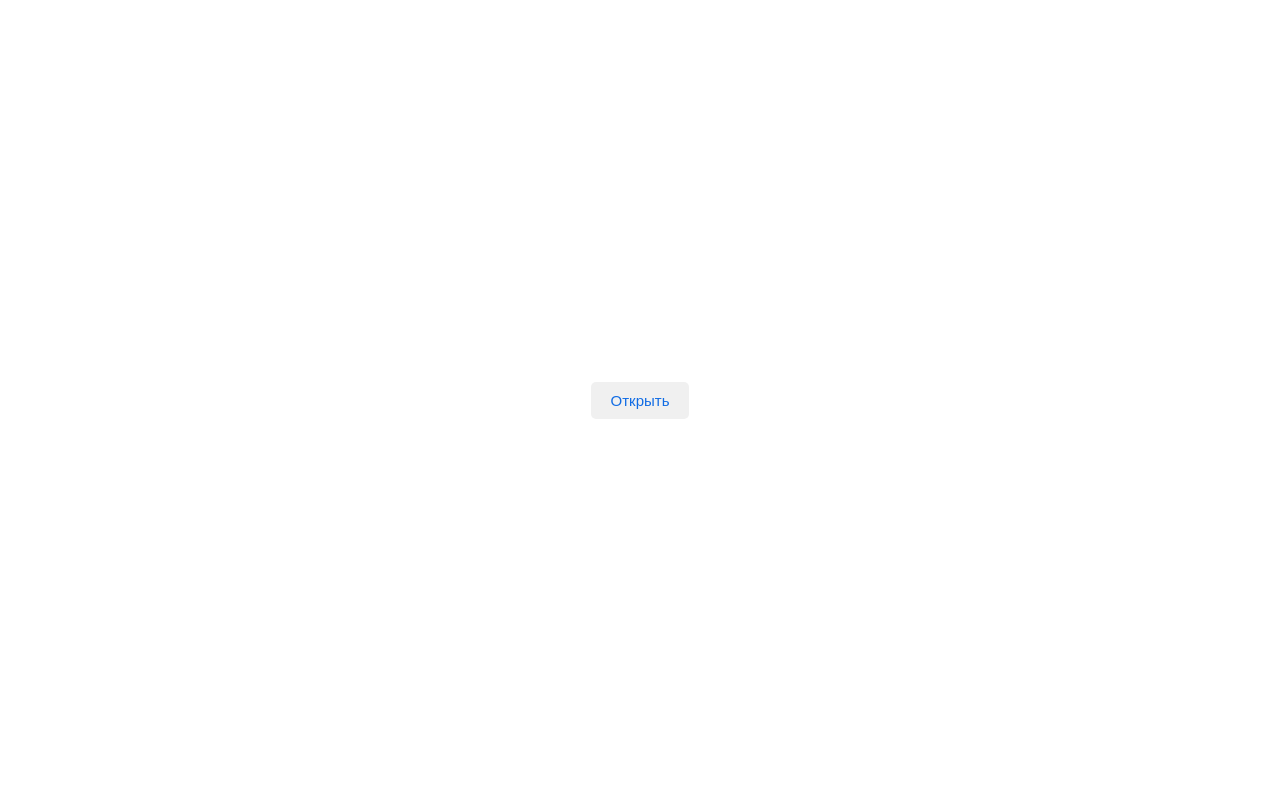
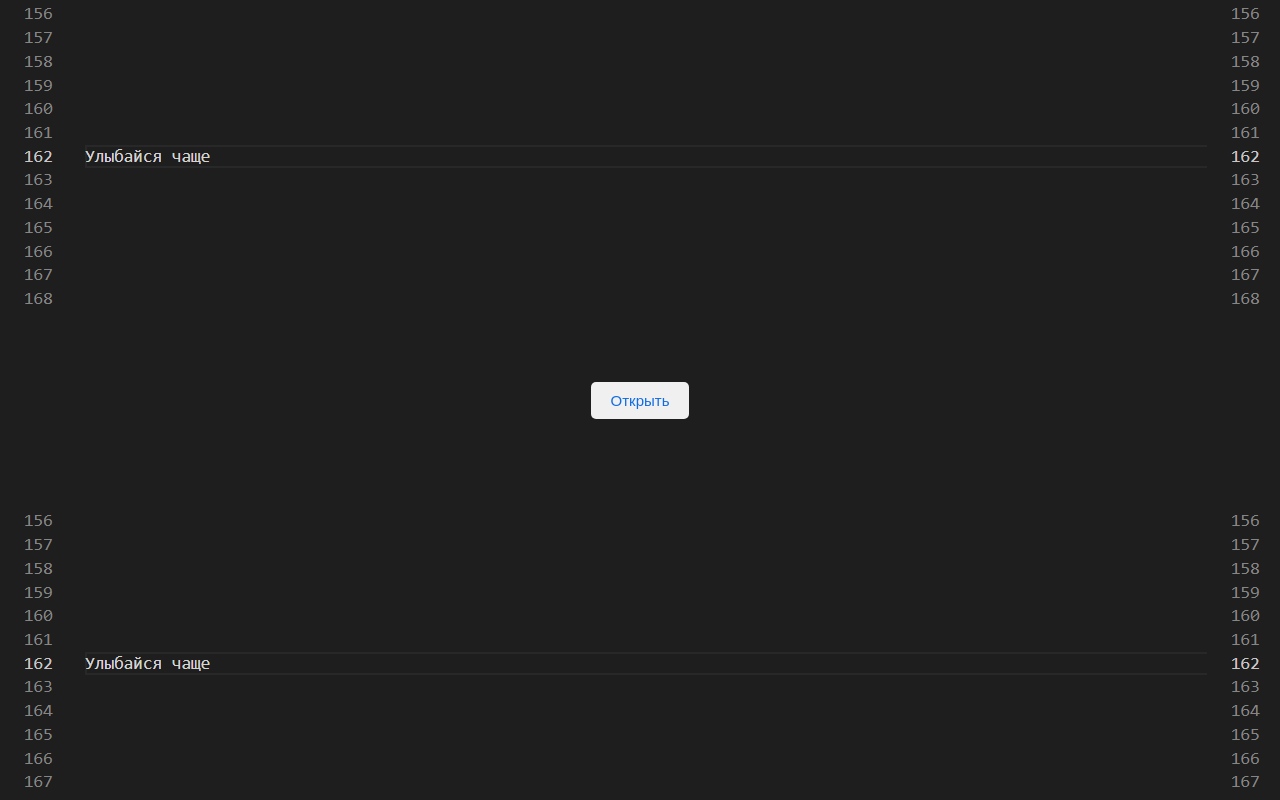
Before and after one commit to Elwyney/23-16, a plain HTML site: page index.html in a window 1280 px wide. Drawn offline with Linux system fonts and the light colour scheme.

Commit message:
Update index.html

```diff
--- a/index.html
+++ b/index.html
@@ -116,11 +116,9 @@ img {
     display: none;
     z-index: 2;
 }
-@media (max-width:800px) {
-    body {
-        background-image: url(./Screenshot_1.png);
-    }
-}
+body {
+    background-image: url(./Screenshot_1.png);
+
 </style>
 <body>
     <div class="wrapper">
```
